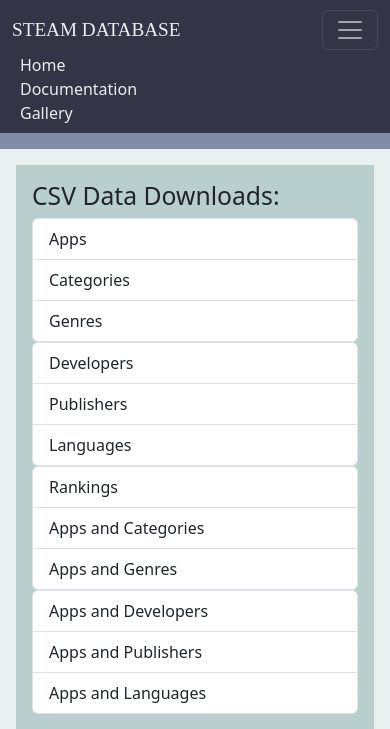
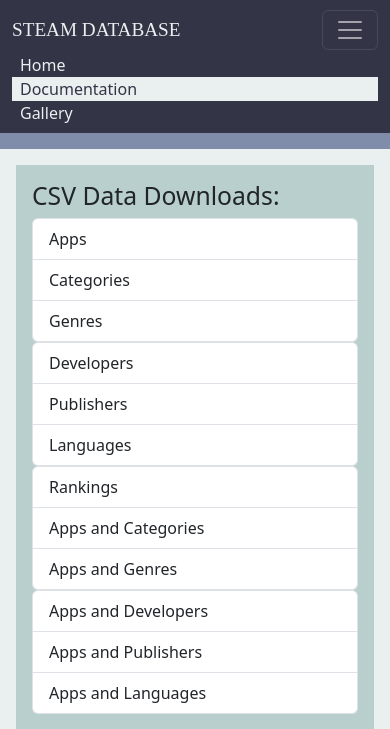
Before and after one commit to paigeredlin2/capstone_web_application, a Django app: page /documentation in a window 390 px wide, after a click that opens the changed part. Shown: the top 729 px of the page. Run offline with Django 5.2, Linux system fonts and the light colour scheme; some web fonts are replaced.

Commit message:
Responsive Nav

```diff
--- a/SteamData/static/base.css
+++ b/SteamData/static/base.css
@@ -10,6 +10,13 @@
   text-decoration: none;
   color: #eaefef;
   padding: 0 0.5rem;
+}
+.custom-active {
+  background-color: #eaefef;
+  color: #333446;
+}
+.custom-active:hover {
+  text-decoration: none;
 }
 .custom-nav-link:hover {
   text-decoration: underline;
--- a/SteamData/templates/base.html
+++ b/SteamData/templates/base.html
@@ -41,9 +41,12 @@
           </button>
         <div class="collapse navbar-collapse justify-content-end" id="navbarNavAltMarkup">
           <div class="navbar-nav">
-            <a class="custom-nav-link" href="{% url 'home' %}">Home</a>
-            <a class="custom-nav-link" href="{% url 'documentation' %}">Documentation</a>
-            <a class="custom-nav-link" href="{% url 'gallery' %}">Gallery</a>
+            <a class="custom-nav-link {% if request.resolver_match.url_name == 'home' %}custom-active{% endif %}"
+            href="{% url 'home' %}">Home</a>
+            <a class="custom-nav-link {% if request.resolver_match.url_name == 'documentation' %}custom-active{% endif %}"
+            href="{% url 'documentation' %}">Documentation</a>
+            <a class="custom-nav-link {% if request.resolver_match.url_name == 'gallery' %}custom-active{% endif %}"
+            href="{% url 'gallery' %}">Gallery</a>
           </div>
         </div>
       </div>
```
